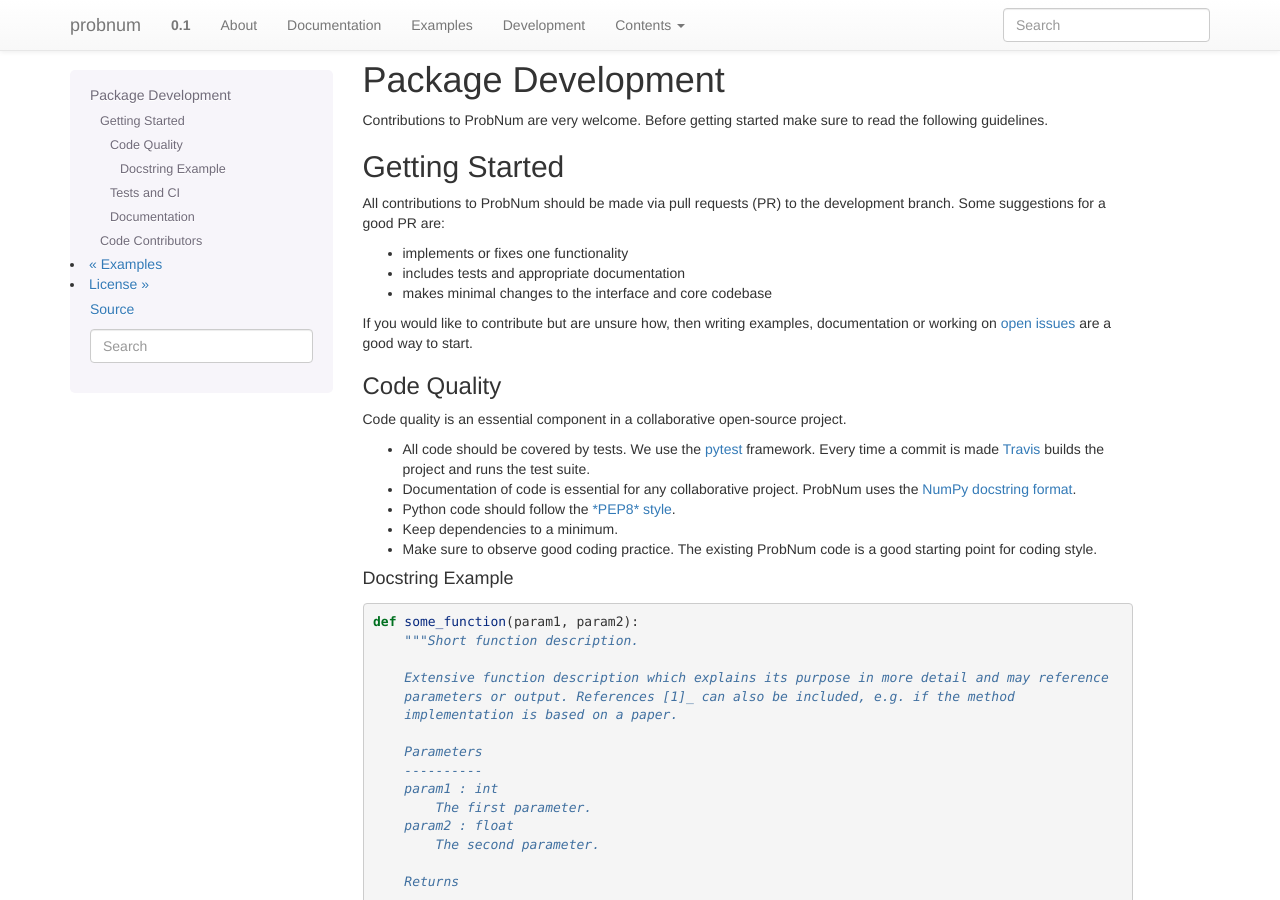
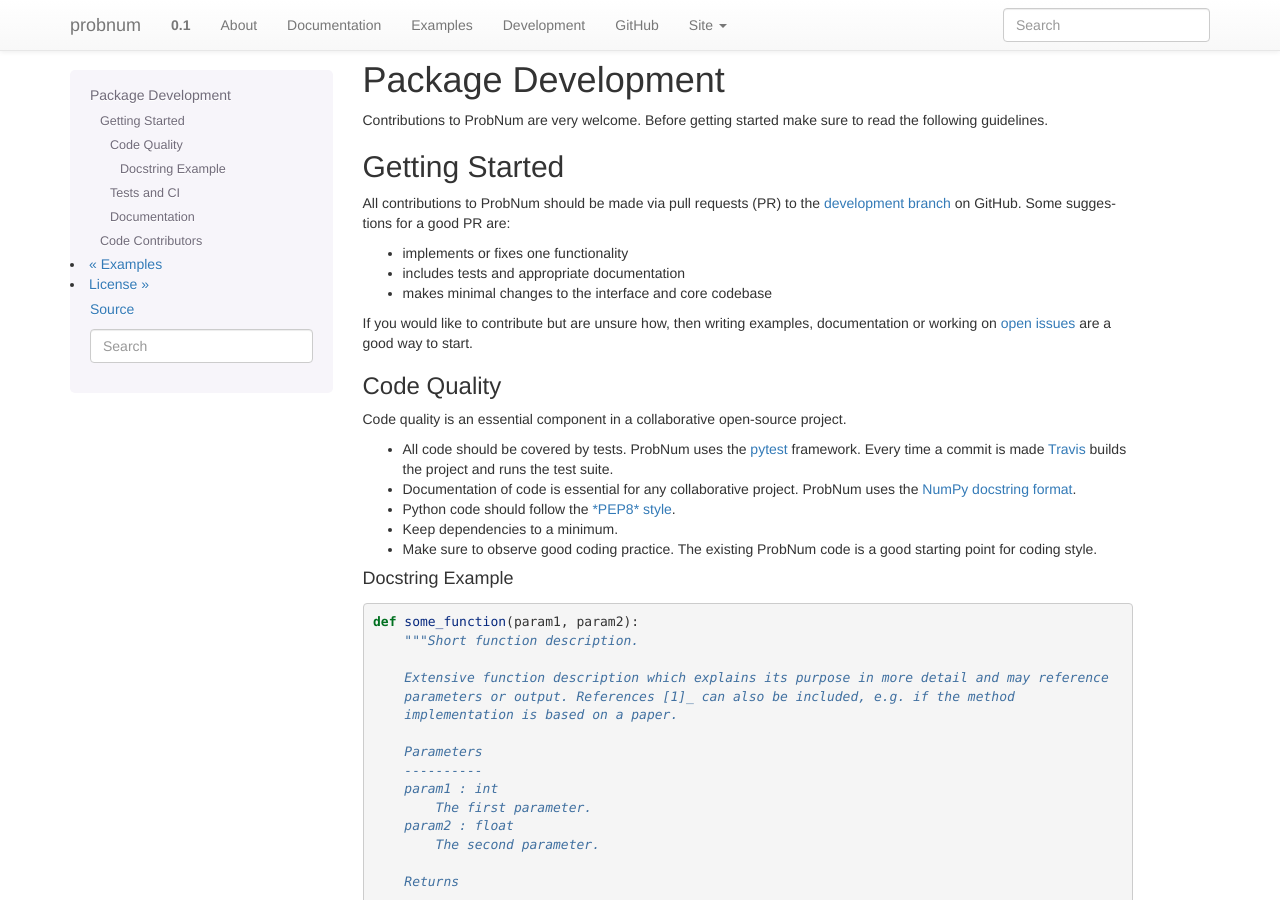
Before and after one commit to probabilistic-numerics/probnum, a Sphinx documentation site: the page built from docs/source/contributing.rst, in a window 1280 px wide and 900 px high. Built offline with Sphinx 7.4.7, drawn with Linux system fonts in a browser that asks for light colours.

Commit message:
added github to the documentation navbar

```diff
--- a/CONTRIBUTING.md
+++ b/CONTRIBUTING.md
@@ -4,8 +4,9 @@ Contributions to ProbNum are very welcome. Before getting started make sure to r
 
 ## Getting Started
 
-All contributions to ProbNum should be made via pull requests (PR) to the development branch. Some suggestions for a
-good PR are:
+All contributions to ProbNum should be made via pull requests (PR) to the
+[development branch](https://github.com/probabilistic-numerics/probnum/tree/development) on GitHub. Some suggestions for
+a good PR are:
 
 - implements or fixes one functionality
 - includes tests and appropriate documentation
@@ -18,7 +19,7 @@ If you would like to contribute but are unsure how, then writing examples, docum
 
 Code quality is an essential component in a collaborative open-source project.
 
-- All code should be covered by tests. We use the [pytest](https://docs.pytest.org/) framework. Every time a commit is
+- All code should be covered by tests. ProbNum uses the [pytest](https://docs.pytest.org/) framework. Every time a commit is
 made [Travis](https://travis-ci.org/probabilistic-numerics/probnum) builds the project and runs the test suite.
 - Documentation of code is essential for any collaborative project. ProbNum uses the
 [NumPy docstring format](https://numpydoc.readthedocs.io/en/latest/format.html).
--- a/docs/source/conf.py
+++ b/docs/source/conf.py
@@ -117,7 +117,7 @@ html_theme_options = {
     'navbar_title': project,
 
     # Tab name for entire site. (Default: "Site")
-    'navbar_site_name': "Contents",
+    'navbar_site_name': "Site",
 
     # A list of tuples containing pages or urls to link to.
     # Valid tuples should be in the following forms:
@@ -131,6 +131,7 @@ html_theme_options = {
         ("Documentation", "modules"),
         ("Examples", "examples"),
         ("Development", "contributing"),
+        ("GitHub", "https://github.com/probabilistic-numerics/probnum", True),
     ],
 
     # Render the next and previous page links in navbar. (Default: true)
```
